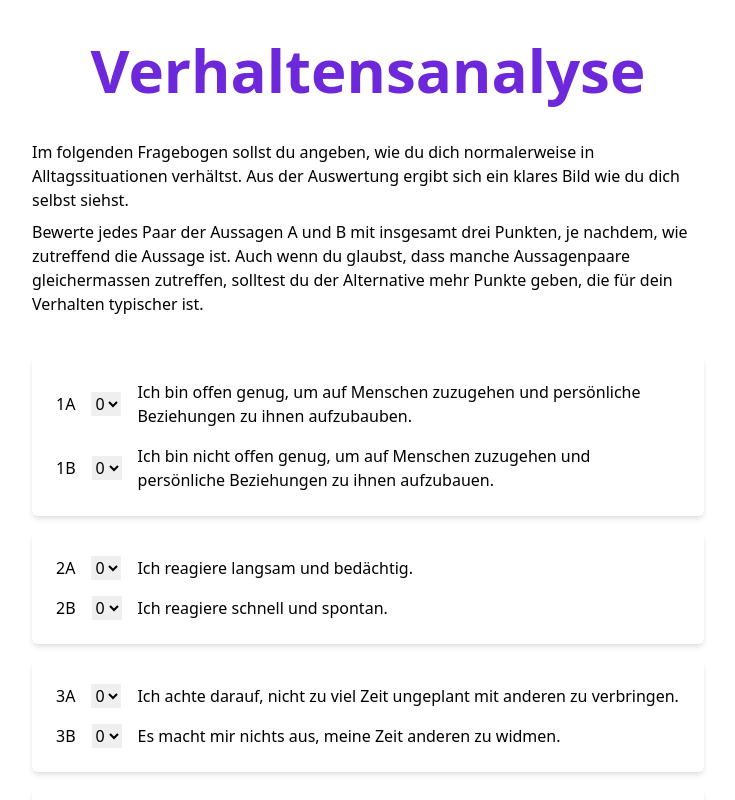
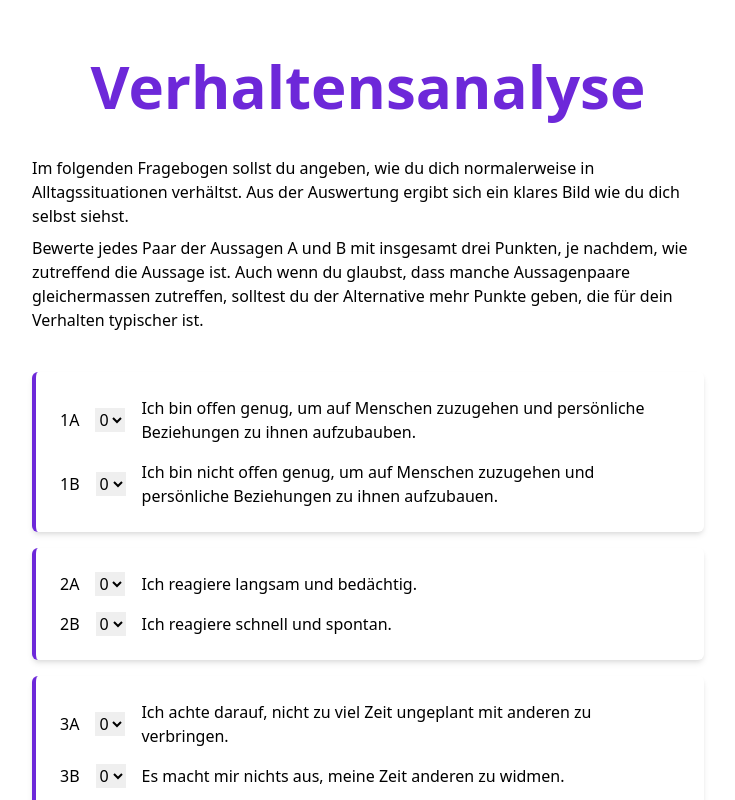
Before and after one commit to mic-meier/mdba, a Next.js app: page /mdba in a window 1280 px wide. Shown: the top 800 px of the page, without its empty margins (272-1007 px from the left). Built offline with nearby package versions, Linux system fonts and the light colour scheme.

Commit message:
style: Add styling to form validation

```diff
--- a/components/QuestionnaireForm.tsx
+++ b/components/QuestionnaireForm.tsx
@@ -20,7 +20,11 @@ function FormFieldSet({ choiceSet, formState, handleChange }: FieldsetProps) {
   }
 
   return (
-    <fieldset className="p-4 shadow-md rounded-md">
+    <fieldset
+      className={`p-4 shadow-md rounded-md border-l-4 ${
+        valueA + valueB === 3 ? 'border-green-500' : 'border-purple-700'
+      }`}
+    >
       <div className="p-2">
         <label htmlFor="choiceA" className="flex items-center space-x-4">
           <div className="">{`${choiceSet.set}${choiceA.choice}`}</div>
@@ -91,6 +95,7 @@ export default function QuestionnaireForm({ questionnaire }: Props) {
 
   function handleSubmit(e: ChangeEvent<HTMLFormElement>) {
     e.preventDefault()
+    setFormState({})
     console.log(formState)
   }
 
@@ -114,7 +119,13 @@ export default function QuestionnaireForm({ questionnaire }: Props) {
           handleChange={handleChange}
         />
       ))}
-      <button disabled={!isFormValid} type="submit">
+      <button
+        disabled={!isFormValid}
+        type="submit"
+        className={`py-1 px-2 rounded-md text-white font-semibold uppercase ${
+          isFormValid ? 'bg-green-500' : 'bg-purple-700 '
+        }`}
+      >
         Submit
       </button>
     </form>
--- a/pages/mdba.tsx
+++ b/pages/mdba.tsx
@@ -11,7 +11,7 @@ type Props = {
 export default function MDBA({ questionnaire }: Props) {
   console.log(`questionnaire`, questionnaire)
   return (
-    <div>
+    <div className="p-4">
       <Head>
         <title>El Mayo&apos;s Next.js + Tailwind starter</title>
         <meta name="description" content="Generated by create next app" />
```
